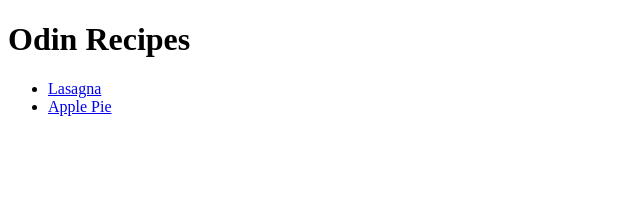
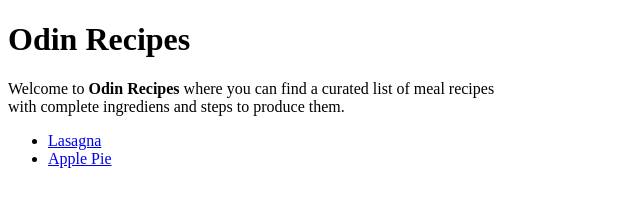
Before and after one commit to MahmoudESSE/odin-recipes, a plain HTML site: page index.html in a window 1280 px wide. Shown: the whole page, without its empty margins (0-640 px from the left). Drawn offline with Linux system fonts and the light colour scheme.

Commit message:
add a description to the homepage
Add a description to the homepage to showcase the purpose
and content of this website

Signed-off-by: MahmoudESSE <mahmoudessehayli@gmail.com>

```diff
--- a/index.html
+++ b/index.html
@@ -7,6 +7,11 @@
   </head>
   <body>
     <h1>Odin Recipes</h1>
+    <p>
+      Welcome to <strong>Odin Recipes</strong> where you can find a curated list
+      of meal recipes<br />
+      with complete ingrediens and steps to produce them.
+    </p>
     <ul>
       <li>
         <a href="./pages/recipes/lasagna.html">Lasagna</a>
```
